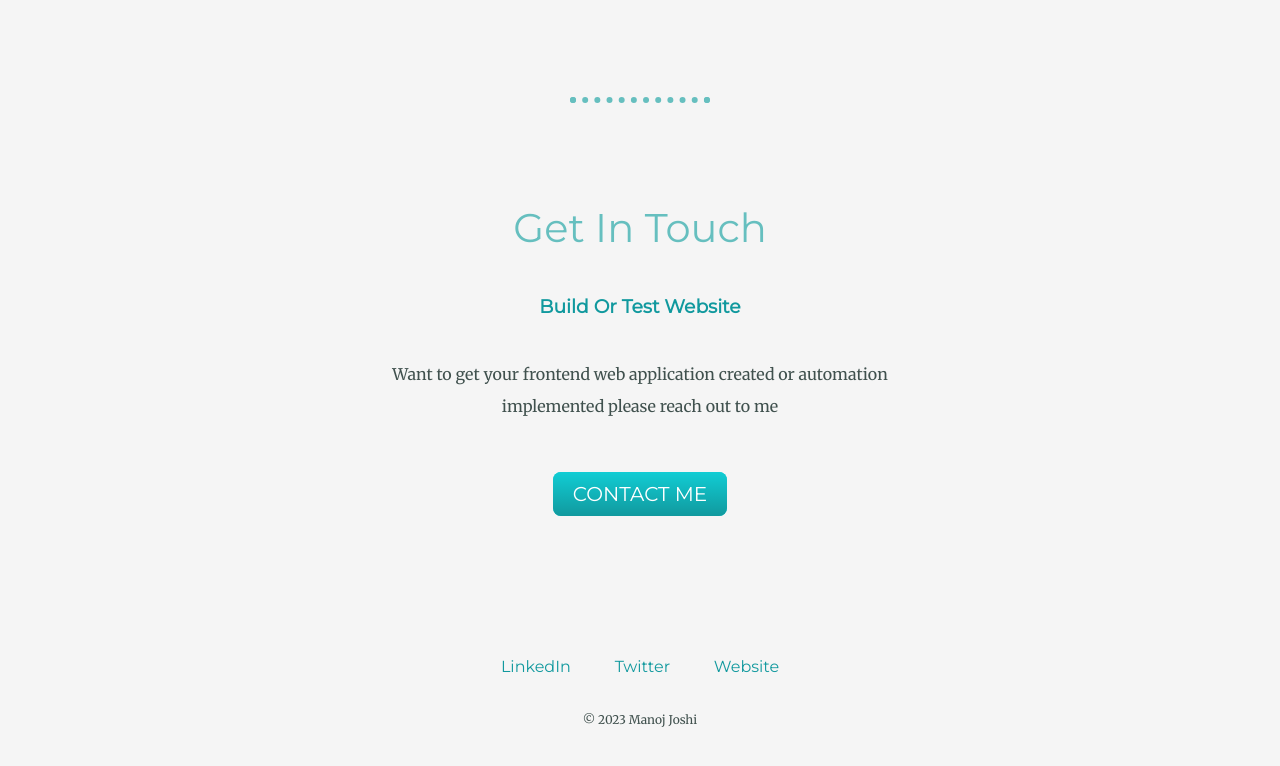
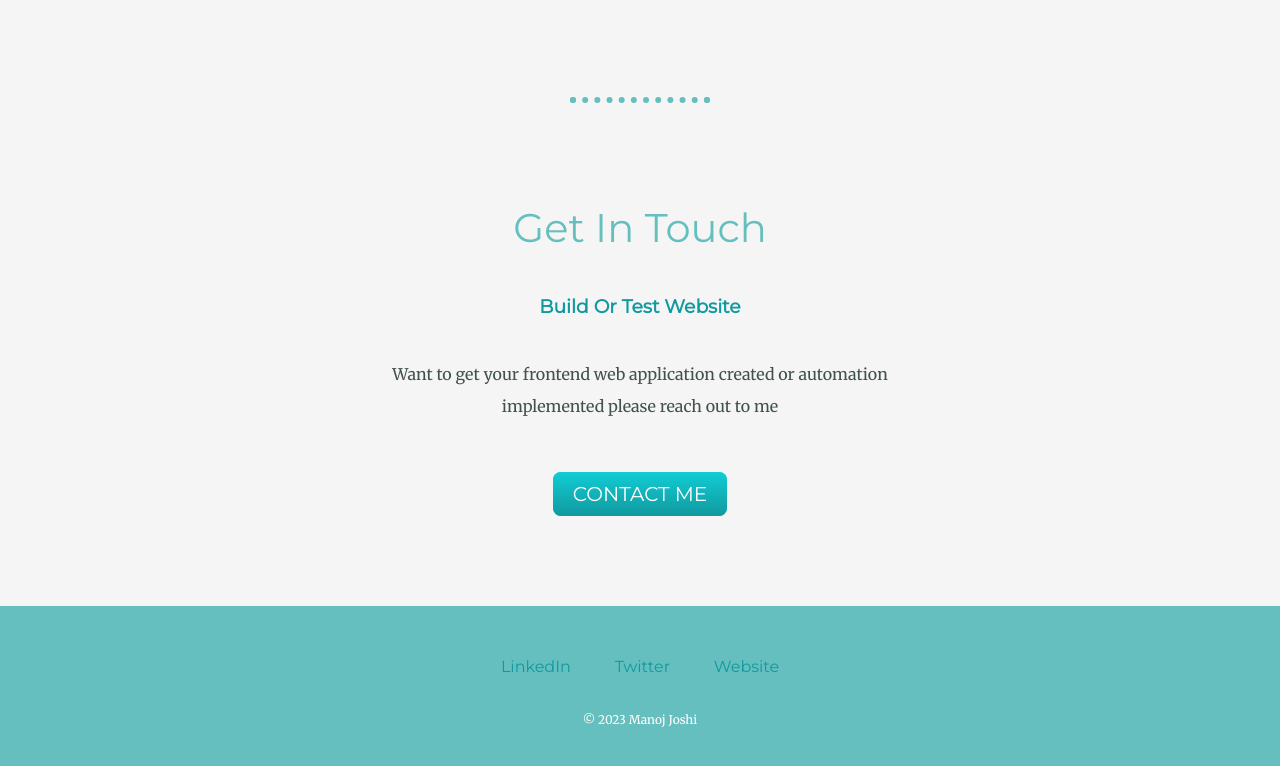
Before and after one commit to manojmj86/cssMySite, a plain HTML site: page index.html in a window 1280 px wide. Shown: the part 2197-2963 px from the top of the page. Drawn offline with Linux system fonts and the light colour scheme.

Commit message:
styles changed for footer

```diff
--- a/css/styles.css
+++ b/css/styles.css
@@ -48,7 +48,7 @@ hr{
     padding: 100px 0;
 }
 .bottom-container{
-
+    background-color:  #66BFBF;
     padding: 50px 0 20px;
 }
 
@@ -92,7 +92,7 @@ hr{
     text-decoration: none;
 }
 .copyright{
-    color: #40514E;
+    color: white;
     font-size: 0.75rem;
     padding: 20px 0px;
 
```
